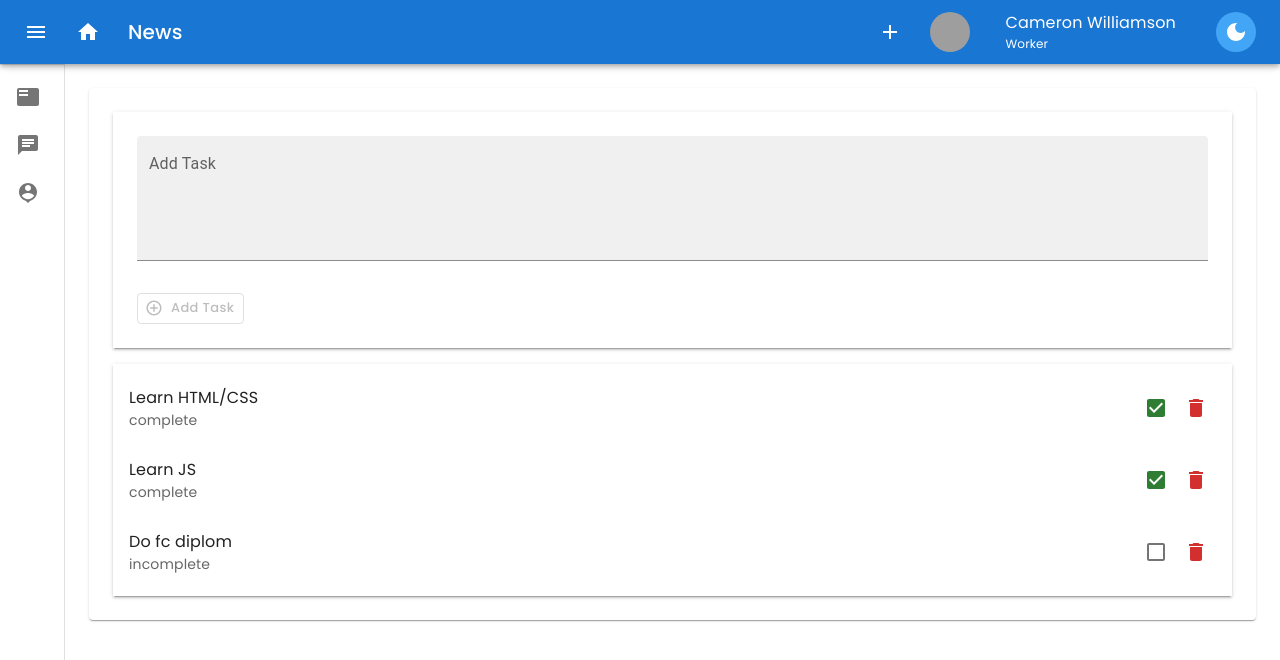
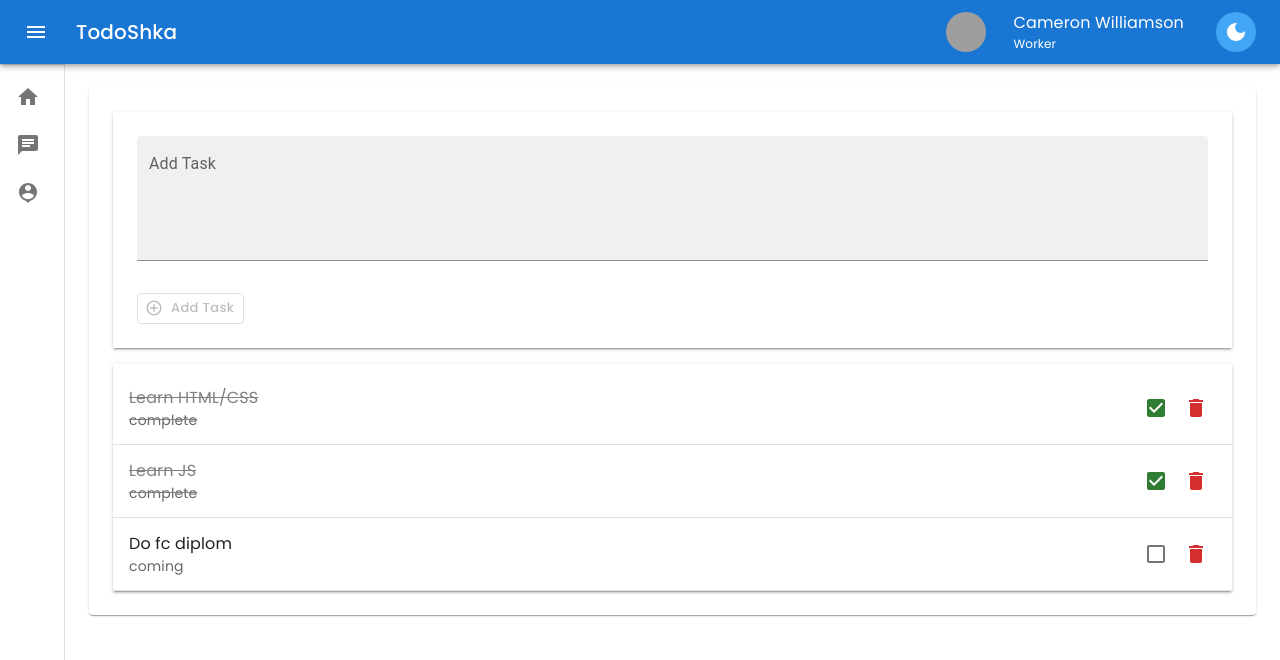
Before and after one commit to BrianBellamy/diplom, a React (Create React App) app: page / in a window 1280 px wide. Shown: the top 660 px of the page. Built offline with nearby package versions, Linux system fonts and the light colour scheme; grey boxes are pictures that could not be loaded.

Commit message:
последнее обновление

```diff
--- a/src/components/Layout.jsx
+++ b/src/components/Layout.jsx
@@ -4,7 +4,6 @@ import DarkModeIcon from '@mui/icons-material/DarkMode';
 import LightModeIcon from '@mui/icons-material/LightMode';
 import MenuIcon from '@mui/icons-material/Menu';
 import Box from '@mui/material/Box';
-import HomeIcon from '@mui/icons-material/Home';
 import ChevronLeftIcon from '@mui/icons-material/ChevronLeft';
 import ChevronRightIcon from '@mui/icons-material/ChevronRight';
 import { useTheme } from '@emotion/react';
@@ -19,10 +18,6 @@ import MainMenu from './MainMenu';
 import PersonalModal from './PersonalModal';
 import { NavLink } from 'react-router-dom';
 import TaskModal from './TaskModal';
-
-
-
-
 
 
 
@@ -61,34 +56,20 @@ const Layout = (props) => {
           >
             <MenuIcon />
           </IconButton>
-          <IconButton button
-            to = "/"
-            component = {NavLink}
-            size="large"
-            edge="start"
-            color="inherit"
-            aria-label="home"
-            sx={{ mr: 2 }}
-          >
-            <HomeIcon />
-          </IconButton>
           <Typography variant="h6" component="div" sx={{ flexGrow: 1 }}>
-            News
+            TodoShka
           </Typography>
-            <TaskModal/>
+            {/* <TaskModal/> */}
           <Box sx={{
             alignItems: 'center',
             display: 'flex',
             flexDirection: 'row',
-            mr: 3
+            mr: 2
           }}>
           <PersonalModal/>
             <Box sx={{
                   mr: 2,
-                  ml: 1,
-
-                  alignItems: 'start'
-
+                  alignItems: 'center'
                 }}>
                   <Typography>
                   Cameron Williamson
@@ -102,9 +83,9 @@ const Layout = (props) => {
               </Box>
         <IconButton
         onClick={toggleDark}
-        color={dark ? 'primary' : 'inherit'}
+        color='inherit'
         sx={{
-            bgcolor: dark ? 'paper' : 'primary.light'
+            bgcolor: dark ? '#424242' : 'primary.light'
         }}
         >
             {dark ? <LightModeIcon/> : <DarkModeIcon/>}
--- a/src/components/MainMenu.jsx
+++ b/src/components/MainMenu.jsx
@@ -1,13 +1,9 @@
 import React from 'react'
-import {ListItem, List, ListItemText, ListItemIcon, ListItemButton,} from '@mui/material'
-import FeaturedPlayListIcon from '@mui/icons-material/FeaturedPlayList';
+import {ListItem, List, ListItemText, ListItemIcon,} from '@mui/material'
 import ChatIcon from '@mui/icons-material/Chat';
 import PersonPinIcon from '@mui/icons-material/PersonPin';
 import { NavLink } from 'react-router-dom';
-import ExpandLess from '@mui/icons-material/ExpandLess';
-import ExpandMore from '@mui/icons-material/ExpandMore';
-import Collapse from '@mui/material/Collapse';
-import StarBorder from '@mui/icons-material/StarBorder';
+import HomeIcon from '@mui/icons-material/Home';
 
 
 
@@ -24,33 +20,14 @@ const MainMenu = () => {
     <List>
             <ListItem button
             onClick={handleClick}
-                to = "/Task"
+                to = "/"
                 component = {NavLink}
             >
                 <ListItemIcon>
-                  <FeaturedPlayListIcon/>
+                  <HomeIcon/>
                 </ListItemIcon>
-                <ListItemText primary='Tasks'/>
-                {open ? <ExpandLess /> : <ExpandMore />}
+                <ListItemText primary='Home'/>
                 </ListItem>
-                <Collapse in={open} timeout="auto" unmountOnExit>
-        <List component="div" disablePadding>
-          <ListItemButton sx={{ pl: 4 }}>
-            <ListItemIcon>
-              <StarBorder />
-            </ListItemIcon>
-            <ListItemText primary="Starred" />
-          </ListItemButton>
-        </List>
-        <List component="div" disablePadding>
-          <ListItemButton sx={{ pl: 4 }}>
-            <ListItemIcon>
-              <StarBorder />
-            </ListItemIcon>
-            <ListItemText primary="Starred" />
-          </ListItemButton>
-        </List>
-      </Collapse>
             <ListItem button
             to = "/chat"
             component = {NavLink}>
--- a/src/pages/Home.jsx
+++ b/src/pages/Home.jsx
@@ -1,12 +1,10 @@
-import { Box, TextField, Button, List, ListItem, ListItemText, IconButton, Dialog, DialogTitle, DialogContent, DialogContentText, DialogActions, Typography} from '@mui/material'
+import { Box, Divider, TextField, Button, List, ListItem, ListItemText, IconButton, Dialog, DialogTitle, DialogContent, DialogContentText, DialogActions, Typography} from '@mui/material'
 import React, {useState} from 'react'
 import AddCircleOutlineIcon from '@mui/icons-material/AddCircleOutline';
 import DeleteIcon from '@mui/icons-material/Delete';
 import '../app.css'
-import Checkbox from '@mui/material/Checkbox';
 import CheckBoxIcon from '@mui/icons-material/CheckBox';
 import CheckBoxOutlineBlankIcon from '@mui/icons-material/CheckBoxOutlineBlank';
-import { bgcolor } from '@mui/system';
 
 const Home = () => {
 
@@ -104,12 +102,14 @@ const [indexToDelete, setIndexToDelete]= useState(-1)
     </Box>
 
     <List sx={{
+      pb: 0,
       mt:2,
       boxShadow: '2',
     }}>
     {todos.length > 0 &&
     todos.map((todo, index) => {
       return(
+        <React.Fragment>
         <ListItem key={index}
         secondaryAction={
           <React.Fragment>
@@ -128,10 +128,18 @@ const [indexToDelete, setIndexToDelete]= useState(-1)
           </React.Fragment>
         }>
           <ListItemText primary={todo.title}
-          secondary={todo.complete ? 'complete': 'incomplete'}>
+          secondary={todo.complete ? 'complete': 'coming'}
+          sx={{
+              color: todo.complete ? 'gray' : 'inherit',
+              textDecoration: todo.complete ? 'line-through' : 'none'
+          }}
+          >
+          </ListItemText>
 
-          </ListItemText>
         </ListItem>
+        <Divider/>
+        </React.Fragment>
+
       )
     })}
     {todos.length === 0 && (
```
